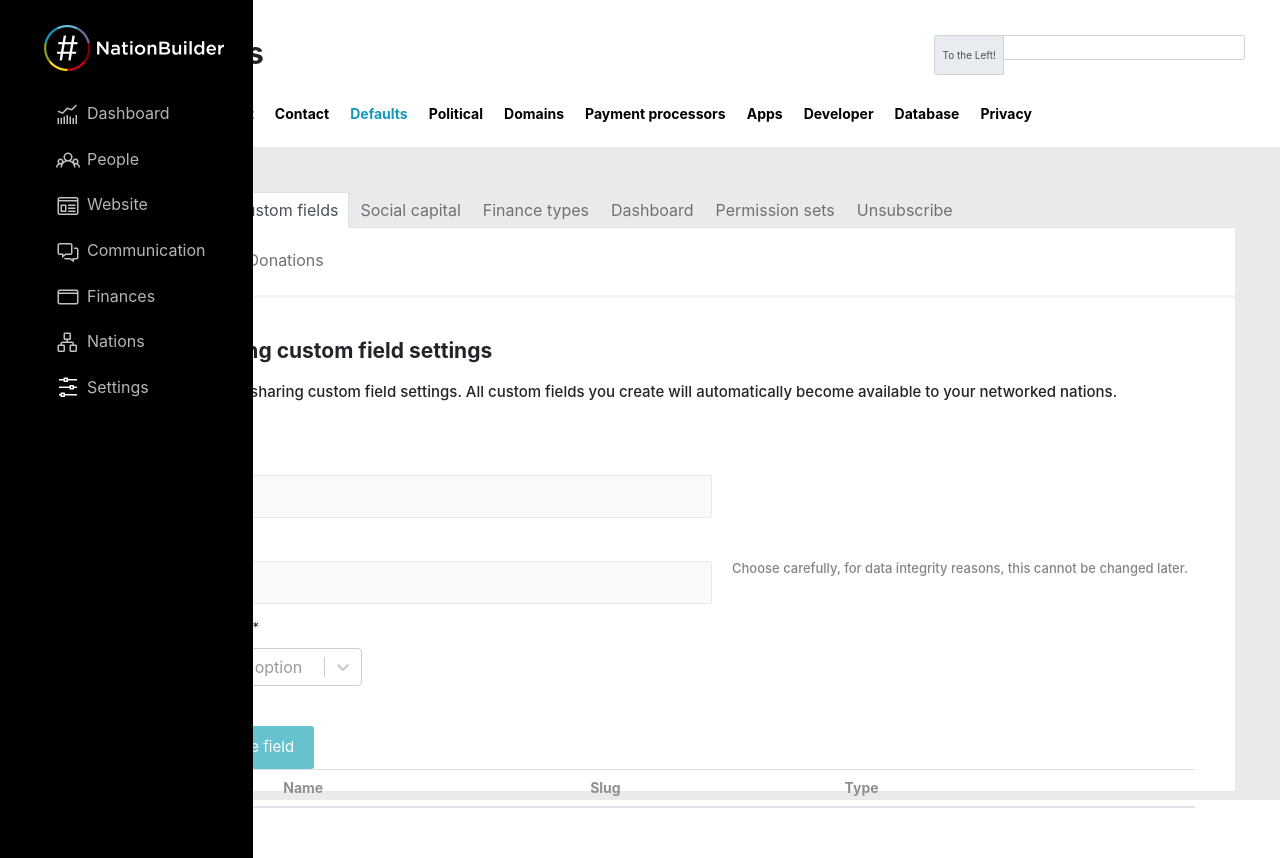
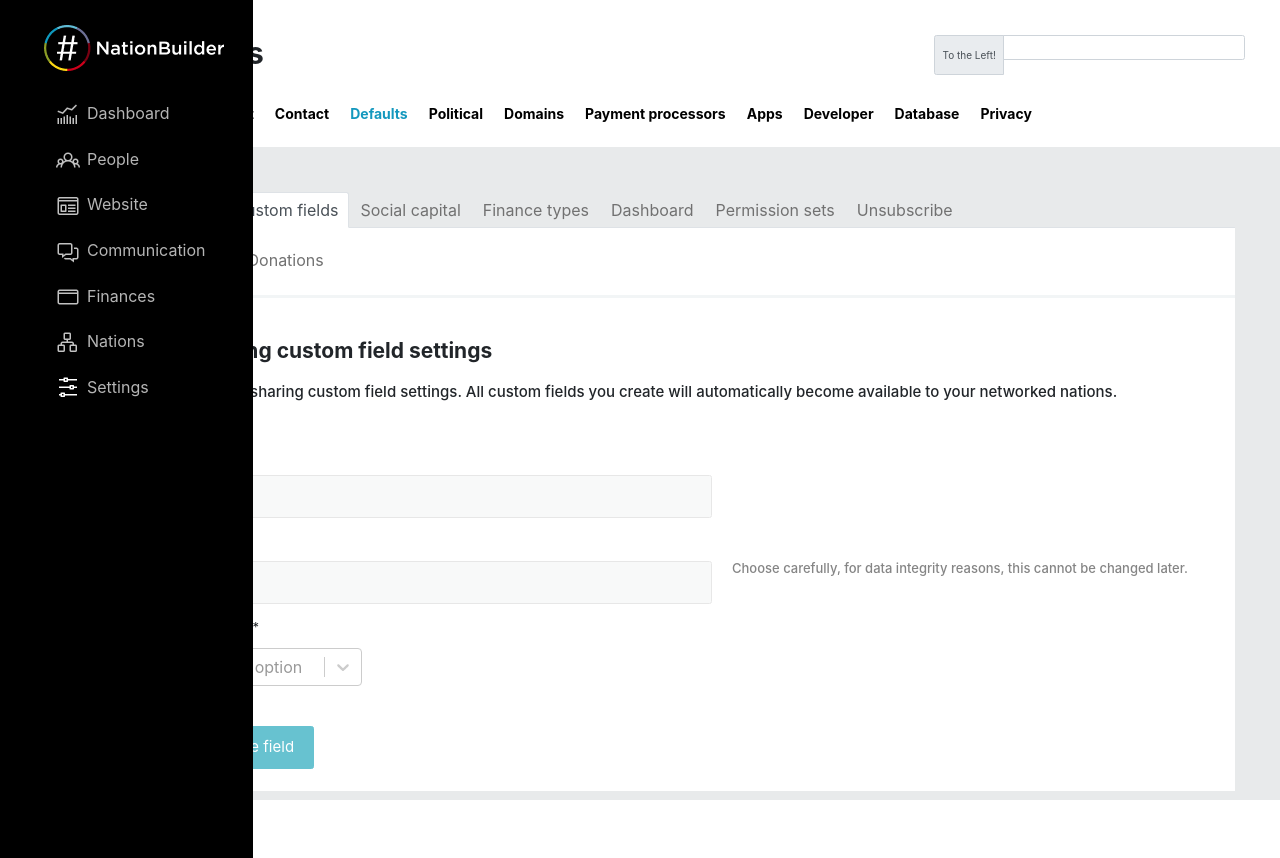
Before and after one commit to BryantCabrera/bryantcabrera-nationbuilder, a React (Create React App) app: page / in a window 1280 px wide. After the commit the page ends 800 px from the top, so only its background shows below. Built offline with nearby package versions, Linux system fonts and the light colour scheme.

Commit message:
Bryant adds scrollY overflow.

```diff
--- a/src/components/Settings/People/People.css
+++ b/src/components/Settings/People/People.css
@@ -82,6 +82,7 @@
     height: 4.3rem;
     width: 12.2rem;
     margin-top: 4rem;
+    margin-bottom: 8rem;
     font-size: 1.5rem;
     color: #FFFFFF;
     background-color: #1498BE,
--- a/src/components/Settings/Settings.css
+++ b/src/components/Settings/Settings.css
@@ -34,6 +34,7 @@
     height: 100%;
     width: 100%;
     background-color: #FFFFFF;
+    overflow-y: scroll;
 }
 
 .settings__body__content__links {
--- a/src/components/Settings/Settings.js
+++ b/src/components/Settings/Settings.js
@@ -135,11 +135,6 @@ class Settings extends Component {
                         <People />
                     </div>
                 </div>
-
-
-                {/* <Switch>
-                    <Route exact path="/defaults" component={() => <Defaults />} />
-                </Switch> */}
             </div>
         )
     }
```
